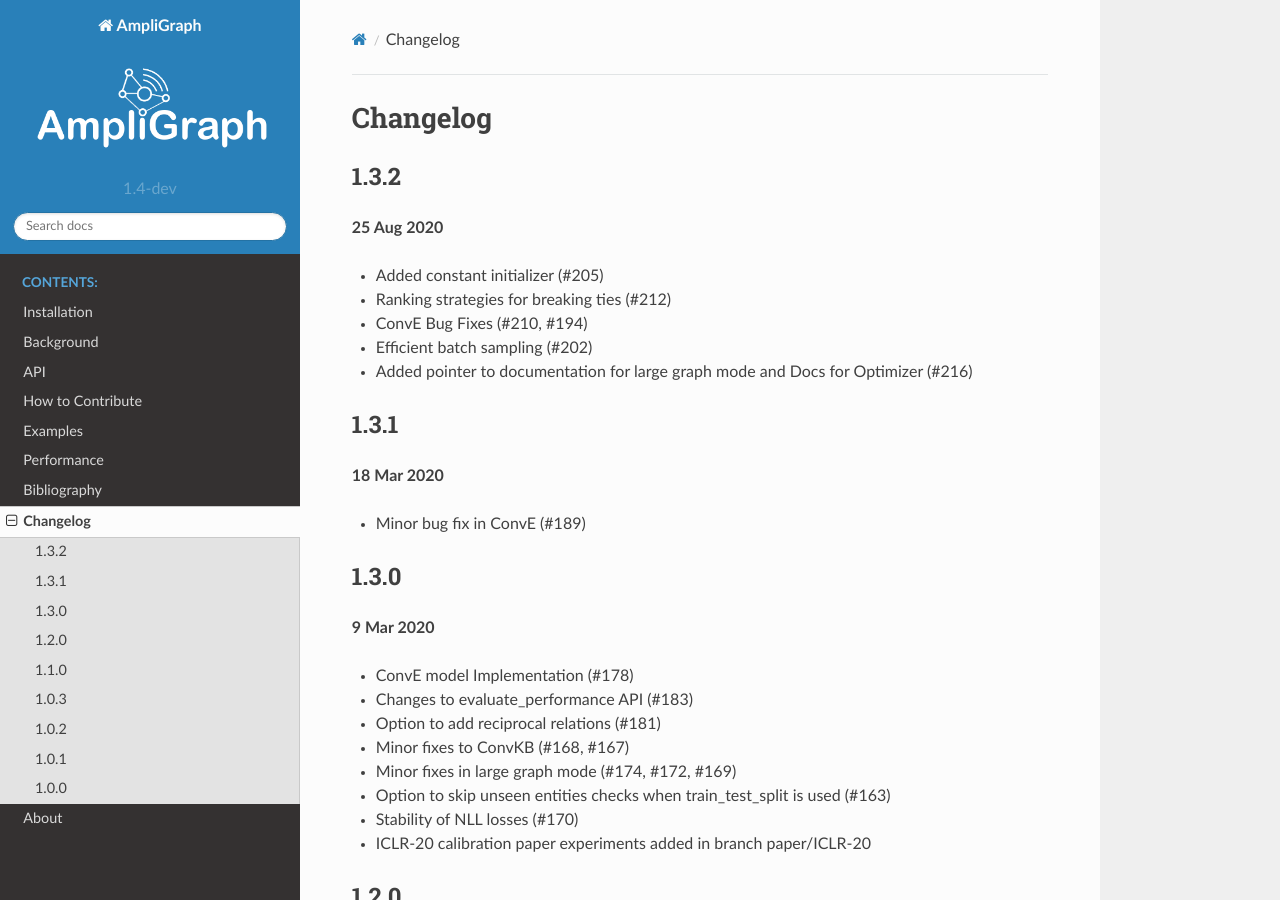
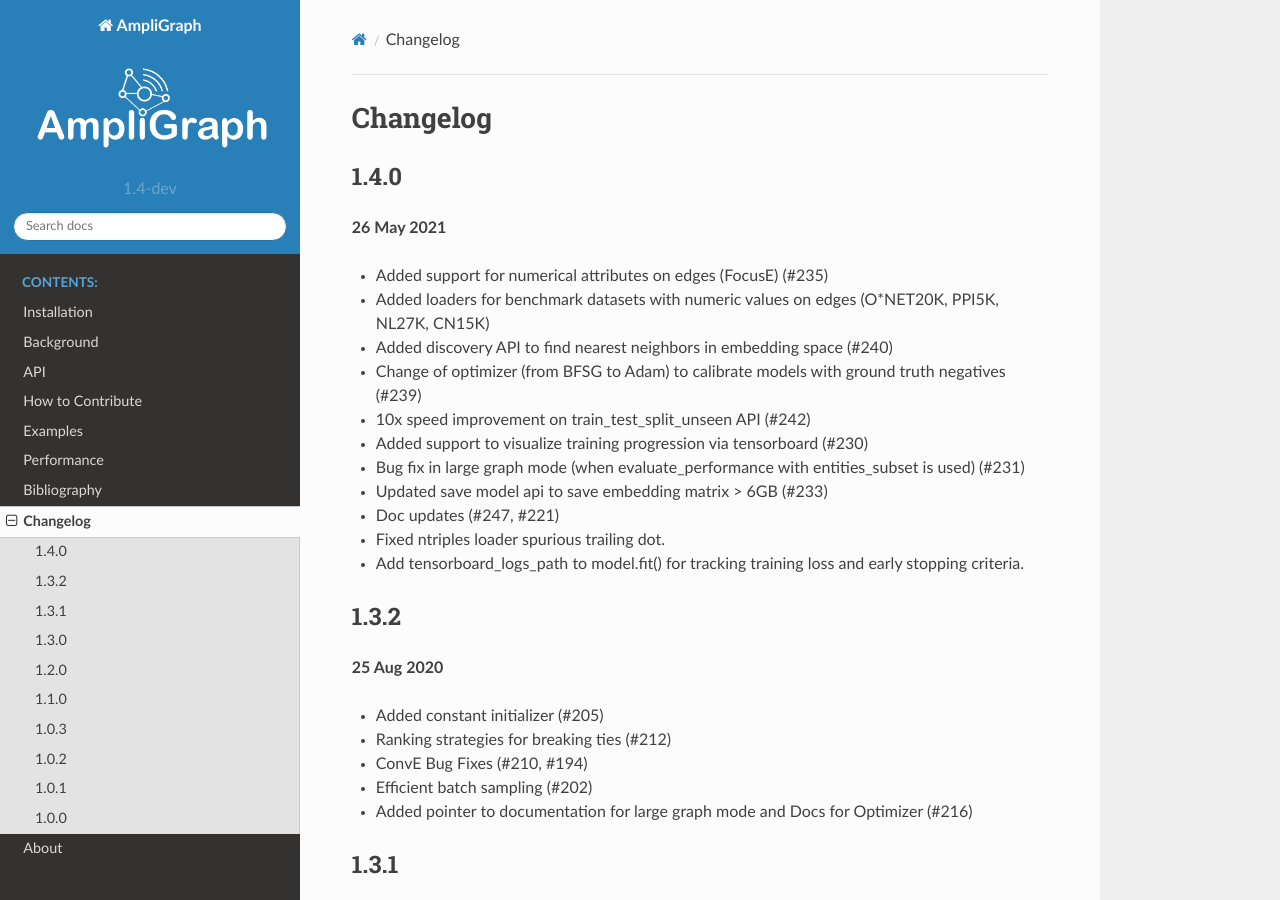
Before and after one commit to Accenture/AmpliGraph, a Sphinx documentation site: the page built from docs/changelog.md, in a window 1280 px wide and 900 px high. Built offline with Sphinx 7.4.7 and the Read the Docs theme 2.0.0, drawn with Linux system fonts in a browser that asks for light colours; the version number is read from the project's files by our own code.

Commit message:
Added 1.4.0 changelog info

```diff
--- a/docs/changelog.md
+++ b/docs/changelog.md
@@ -1,4 +1,20 @@
 # Changelog
+
+## 1.4.0
+**26 May 2021**
+
+- Added support for numerical attributes on edges (FocusE) (#235)
+- Added loaders for benchmark datasets with numeric values on edges (O*NET20K, PPI5K, NL27K, CN15K)
+- Added discovery API to find nearest neighbors in embedding space (#240)
+- Change of optimizer (from BFSG to Adam) to calibrate models with ground truth negatives (#239)
+- 10x speed improvement on train_test_split_unseen API (#242)
+- Added support to visualize training progression via tensorboard (#230)
+- Bug fix in large graph mode (when evaluate_performance with entities_subset is used) (#231)
+- Updated save model api to save embedding matrix > 6GB (#233)
+- Doc updates (#247, #221)
+- Fixed ntriples loader spurious trailing dot.
+- Add tensorboard_logs_path to model.fit() for tracking training loss and early stopping criteria.
+
 
 ## 1.3.2
 **25 Aug 2020**
```
